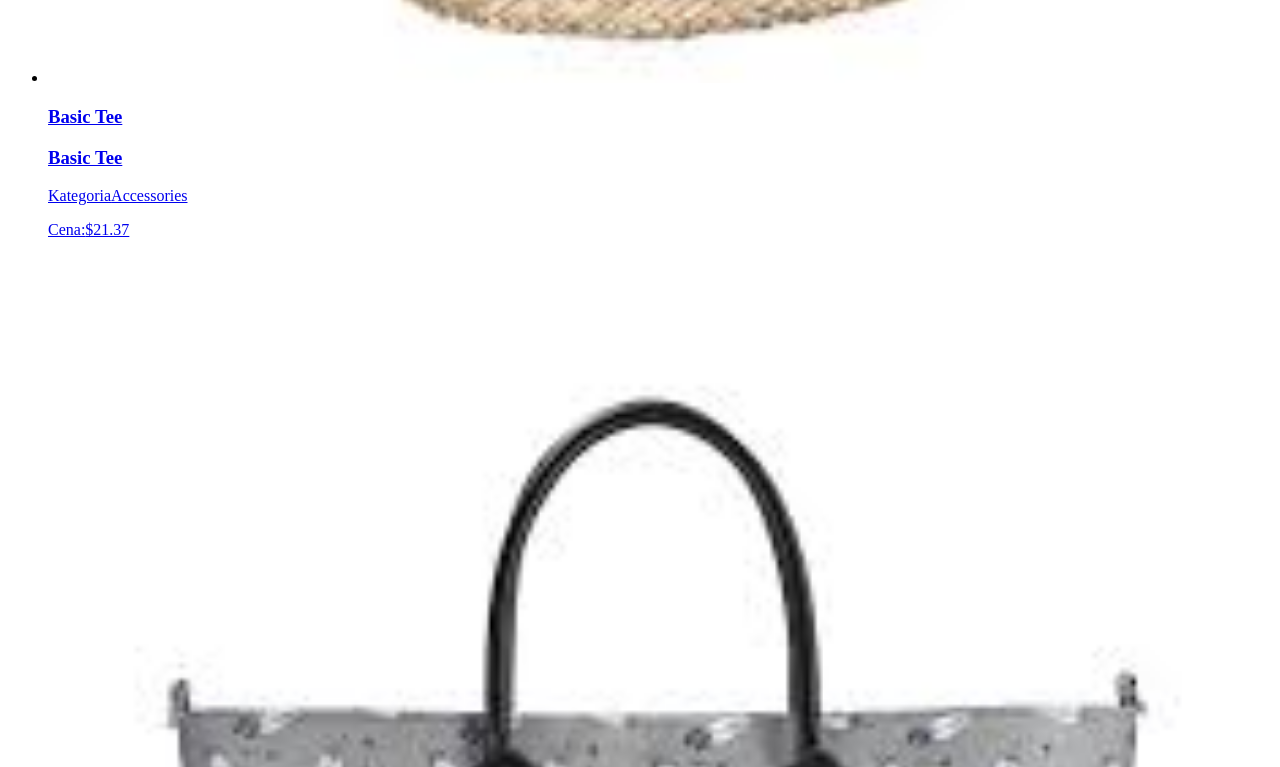
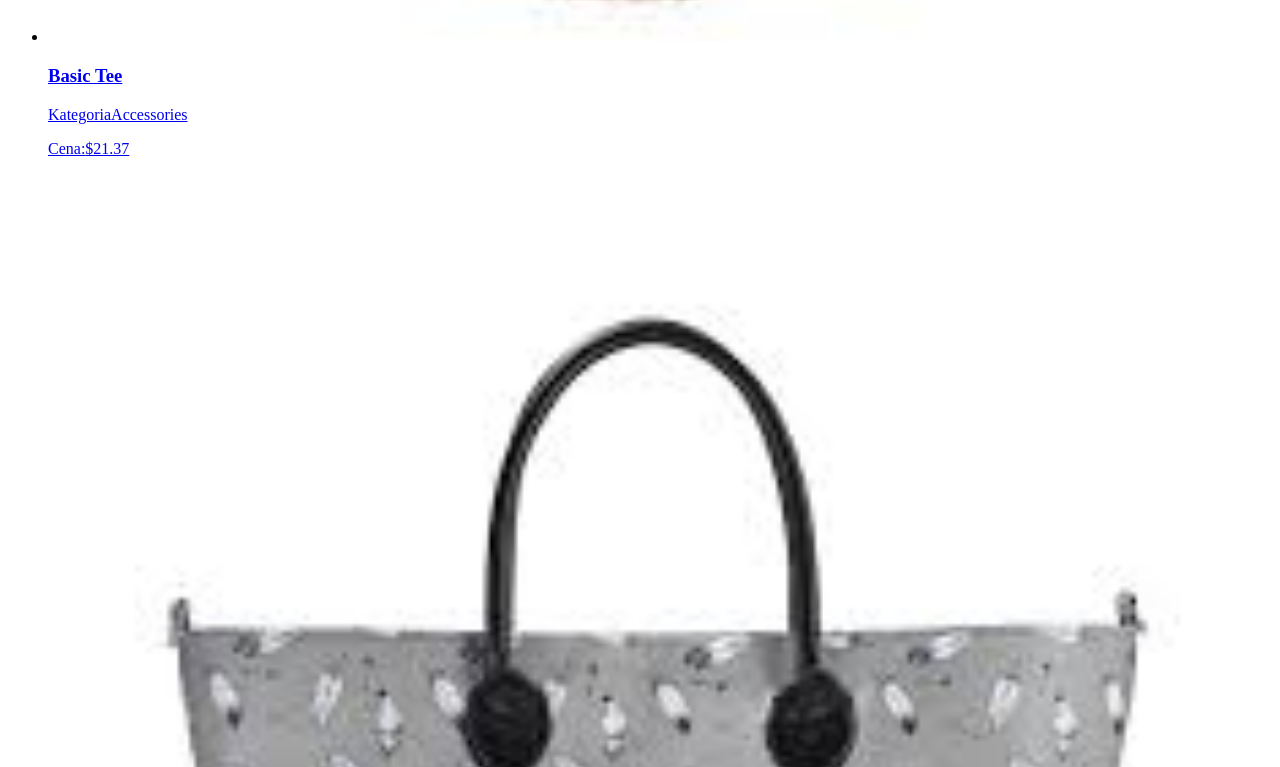
Before and after one commit to takimi12/Week-2, a Next.js app: page /page in a window 1280 px wide. Shown: the part 2553-3320 px from the top of the page. Built offline with nearby package versions, Linux system fonts and the light colour scheme.

Commit message:
Zadanie 6 v.2

```diff
--- a/src/app/product/[productId]/page.tsx
+++ b/src/app/product/[productId]/page.tsx
@@ -12,6 +12,7 @@ export default async function SingleProductPage({
 	const product = await getProductById(params.productId);
 	return (
 		<>
+			<h1>{product.name}</h1>
 			<article className="max-w-xs">
 				<ProductCoverImage
 					src={product.coverImage.src}
--- a/src/ui/atoms/ProductListItemDescription.tsx
+++ b/src/ui/atoms/ProductListItemDescription.tsx
@@ -10,7 +10,6 @@ export const ProductListItemDescription = ({
 }: ProductListItemDescriptionProps) => {
 	return (
 		<>
-			<h1 className="text-sm font-semibold text-gray-700">{name}</h1>
 			<div className="mt-2 flex justify-between">
 				<div>
 					<h3 className="text-sm font-semibold text-gray-700">
--- a/src/ui/organisms/ProductList.tsx
+++ b/src/ui/organisms/ProductList.tsx
@@ -7,6 +7,7 @@ export const ProductList = ({
 	products: ProductItemType[];
 }) => {
 	return (
+		<>
 			<ul
 				data-testid="products-list"
 				className="grid grid-cols-1 gap-x-4 gap-y-8 sm:grid-cols-2 sm:gap-x-6 lg:grid-cols-4 xl:gap-x-8"
@@ -15,5 +16,6 @@ export const ProductList = ({
 					<ProductListItem key={product.id} product={product} />
 				))}
 			</ul>
+		</>
 	);
 };
```
Lines whose indentation alone changed are shown as unchanged.
